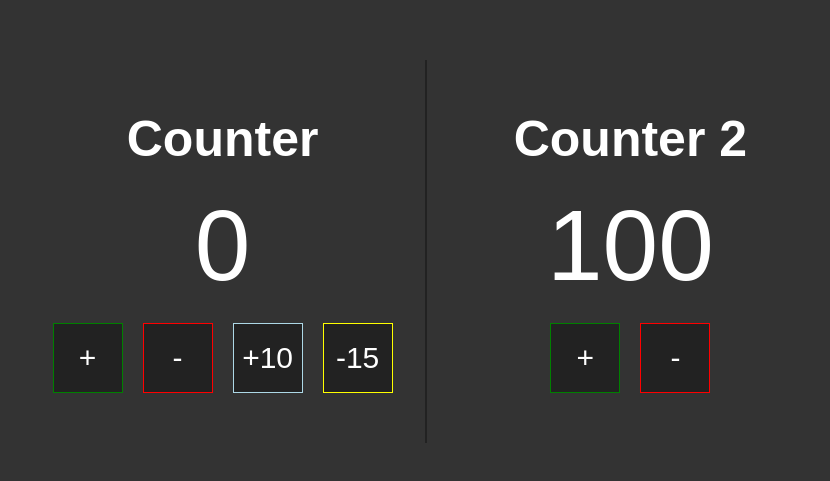
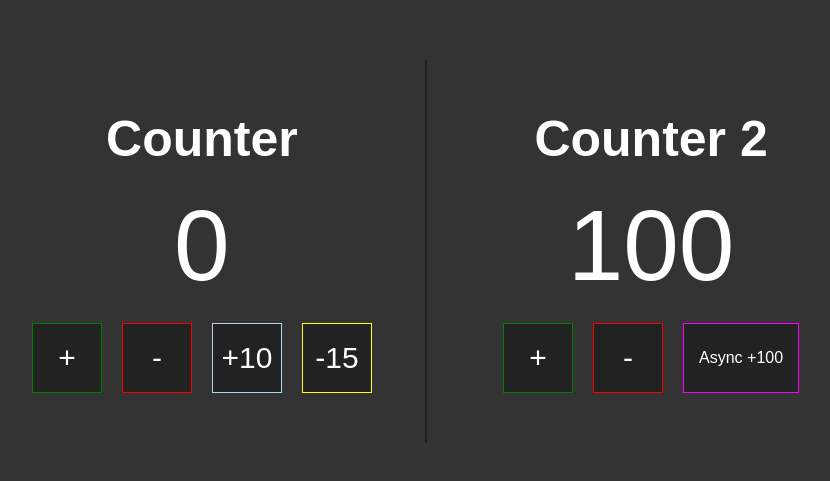
Before and after one commit to Kanat1ch/redux-practice, a React (Create React App) app: page / in a window 1280 px wide. Shown: the part 149-630 px from the top of the page, without its empty margins (213-1043 px from the left). Built offline with nearby package versions, Linux system fonts and the light colour scheme.

Commit message:
async add w/ redux-thunk

```diff
--- a/package.json
+++ b/package.json
@@ -11,6 +11,7 @@
     "react-redux": "^7.2.3",
     "react-scripts": "4.0.3",
     "redux": "^4.0.5",
+    "redux-thunk": "^2.3.0",
     "web-vitals": "^1.1.1"
   },
   "scripts": {
--- a/src/App.scss
+++ b/src/App.scss
@@ -77,5 +77,10 @@ p {
     &-minus-num {
       border-color: yellow;
     }
+
+    &-async {
+      border-color: magenta;
+      font-size: 16px;
+    }
   }
 }
--- a/src/components/Counter2/Counter2.js
+++ b/src/components/Counter2/Counter2.js
@@ -1,8 +1,8 @@
 import React from 'react'
 import {connect} from 'react-redux'
-import {add2} from '../../redux/actions/actions'
+import {add2, asyncAdd} from '../../redux/actions/actions'
 
-const Counter2 = ({counter2, onChange}) => {
+const Counter2 = ({counter2, onChange, onAsyncAdd}) => {
   return(
     <div className="counter counter2">
       <h1>Counter 2</h1>
@@ -10,6 +10,7 @@ const Counter2 = ({counter2, onChange}) => {
       <div className="buttons">
         <button className="btn btn-plus" onClick={() => onChange(1)}>+</button>
         <button className="btn btn-minus" onClick={() => onChange(-1)}>-</button>
+        <button className="btn btn-async" onClick={() => onAsyncAdd(100)}>Async +100</button>
       </div>
     </div>
   )
@@ -23,7 +24,8 @@ function mapStateToProps(state) {
 
 function mapDispatchToProps(dispatch) {
   return {
-    onChange: num => dispatch(add2(num))
+    onChange: num => dispatch(add2(num)),
+    onAsyncAdd: num => dispatch(asyncAdd(num))
   }
 }
 
--- a/src/index.js
+++ b/src/index.js
@@ -2,9 +2,16 @@ import React from 'react'
 import ReactDOM from 'react-dom'
 import App from './App'
 import reportWebVitals from './reportWebVitals'
-import {createStore, applyMiddleware} from 'redux'
+import {createStore, applyMiddleware, compose} from 'redux'
 import rootReducer from './redux/rootReducer'
 import {Provider} from 'react-redux'
+import reduxThunk from 'redux-thunk'
+
+const composeEnhancers =
+  typeof window === 'object' &&
+  window.__REDUX_DEVTOOLS_EXTENSION_COMPOSE__ ?
+    window.__REDUX_DEVTOOLS_EXTENSION_COMPOSE__({
+    }) : compose;
 
 const loggerMiddleware = store => next => action => {
   const result = next(action)
@@ -12,7 +19,10 @@ const loggerMiddleware = store => next => action => {
   return result
 }
 
-const store = createStore(rootReducer, applyMiddleware(loggerMiddleware))
+const store = createStore(rootReducer, composeEnhancers(applyMiddleware(
+    loggerMiddleware,
+    reduxThunk
+  )))
 
 const app = (
   <Provider store={store}>
--- a/src/redux/actions/actions.js
+++ b/src/redux/actions/actions.js
@@ -25,3 +25,11 @@ export function add2(num) {
     value: num
   }
 }
+
+export function asyncAdd(num) {
+  return (dispatch) => {
+    setTimeout(() => {
+      dispatch(add2(num))
+    }, 2000)
+  }
+}
```
Also changed, not shown: 1 other file (tests, documents, lock files or other folders).
